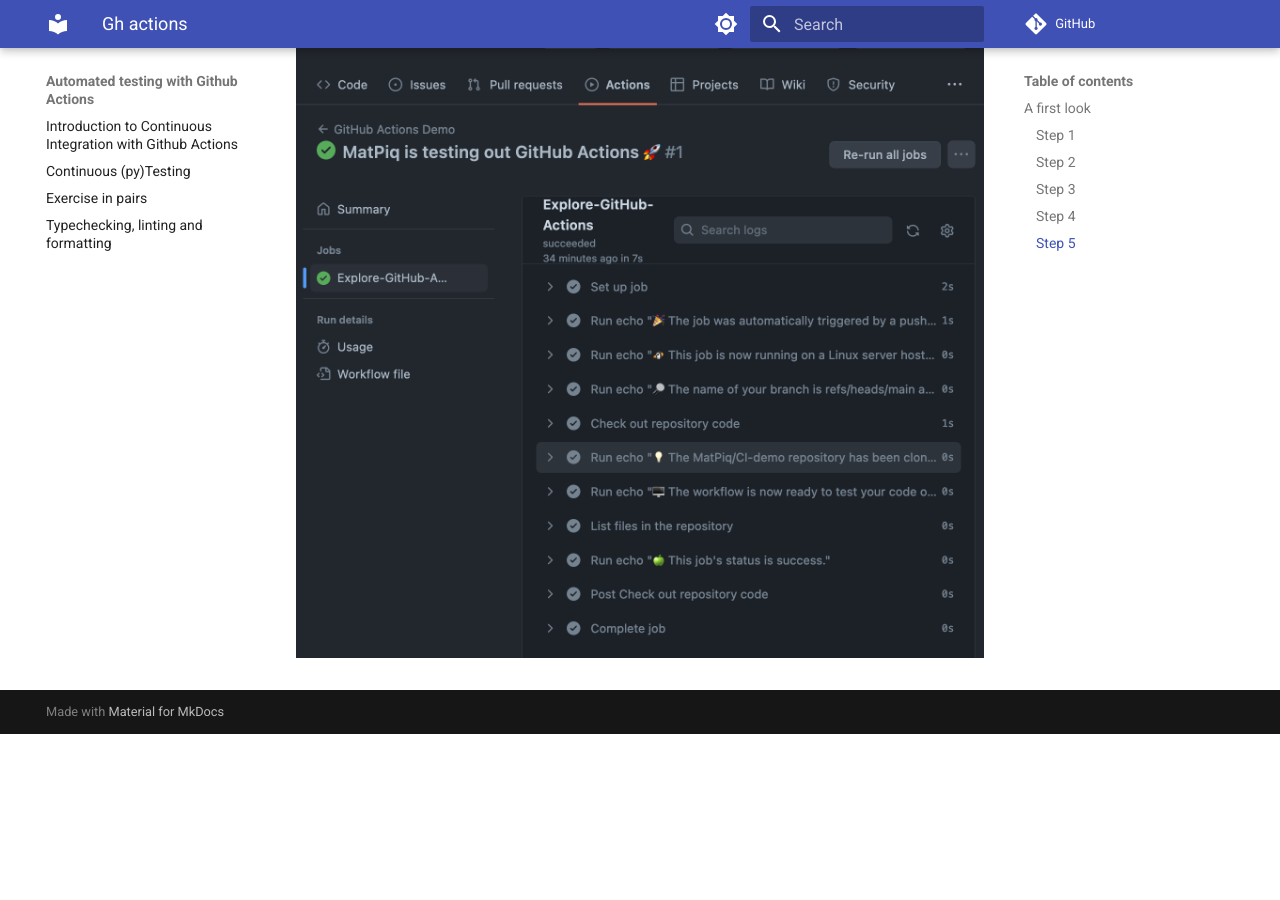
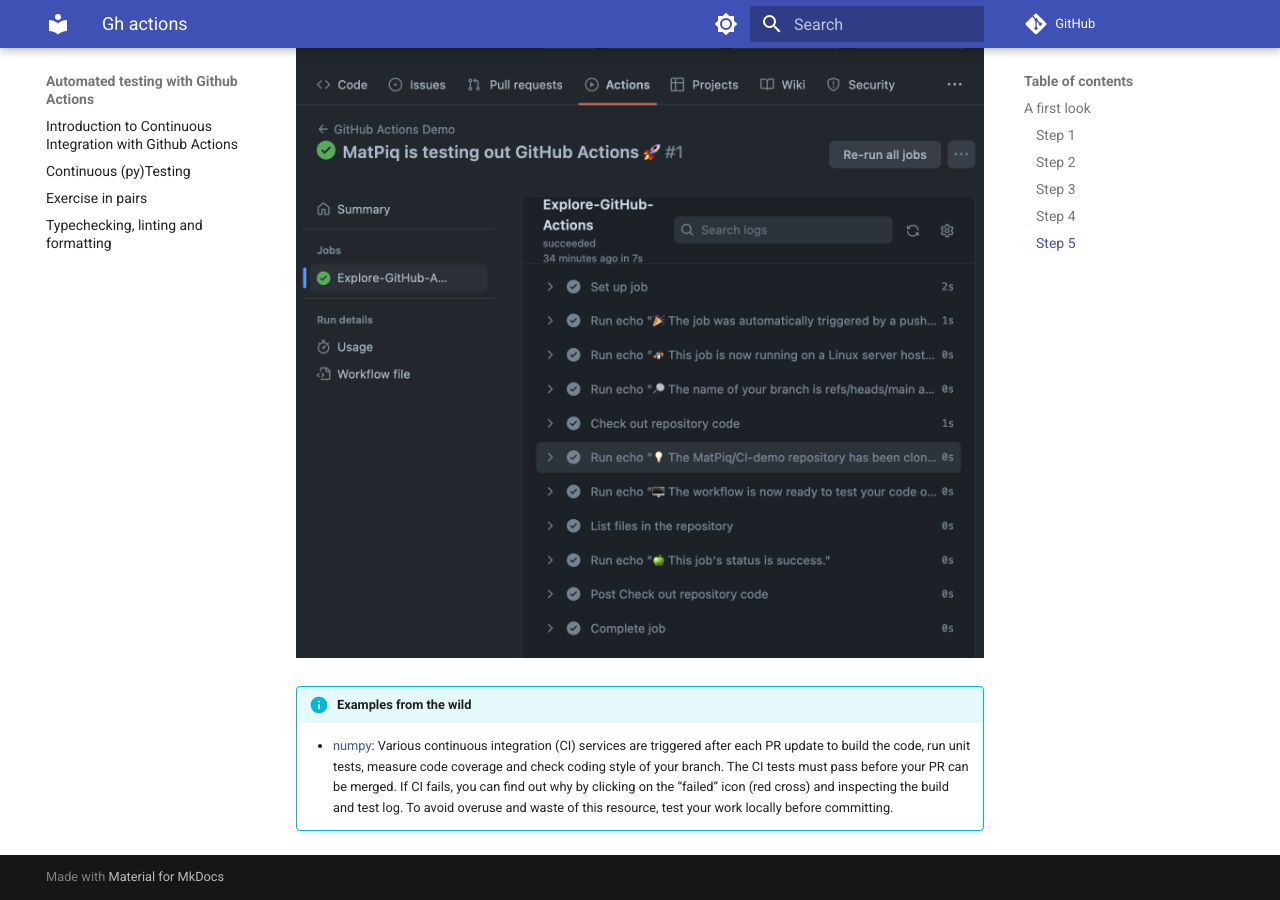
Before and after one commit to UPPMAX/programming_formalism-automated_testing, an MkDocs documentation site: the page built from docs/gh-actions.md, in a window 1280 px wide and 900 px high, scrolled down 2348 px. Built offline with MkDocs 1.6.1 and Material for MkDocs 9.7.7, drawn with Linux system fonts in a browser that asks for light colours; comment, search, counter and statistics services are not loaded; before the commit the page ends 3082 px from its top, so only the background shows below that.

Commit message:
add example from wild

```diff
--- a/docs/gh-actions.md
+++ b/docs/gh-actions.md
@@ -105,3 +105,15 @@
 the repository on Github to inspect our workflow.
 
 ![](img/gh-demo.png)
+
+
+
+
+!!! info "Examples from the wild"
+    * [numpy](https://numpy.org/devdocs/dev/index.html): Various continuous
+      integration (CI) services are triggered after each PR update to build the
+      code, run unit tests, measure code coverage and check coding style of
+      your branch. The CI tests must pass before your PR can be merged. If CI
+      fails, you can find out why by clicking on the “failed” icon (red cross)
+      and inspecting the build and test log. To avoid overuse and waste of this
+      resource, test your work locally before committing.
```
